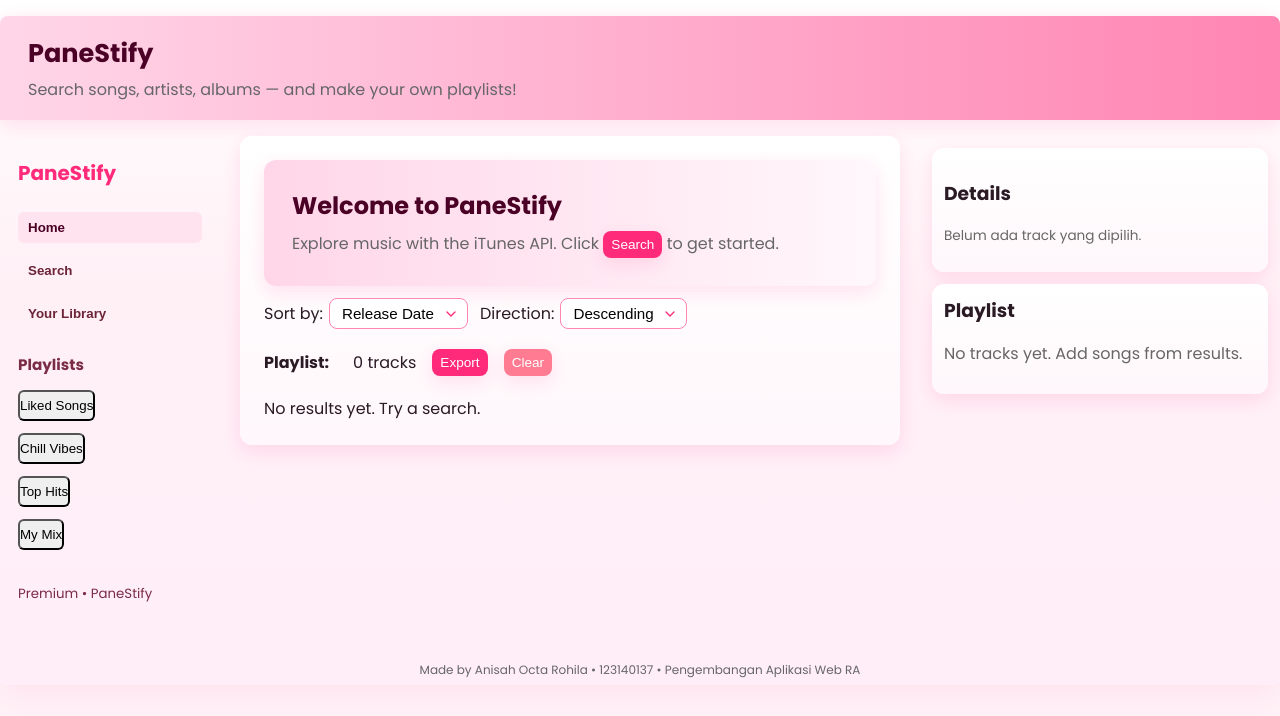
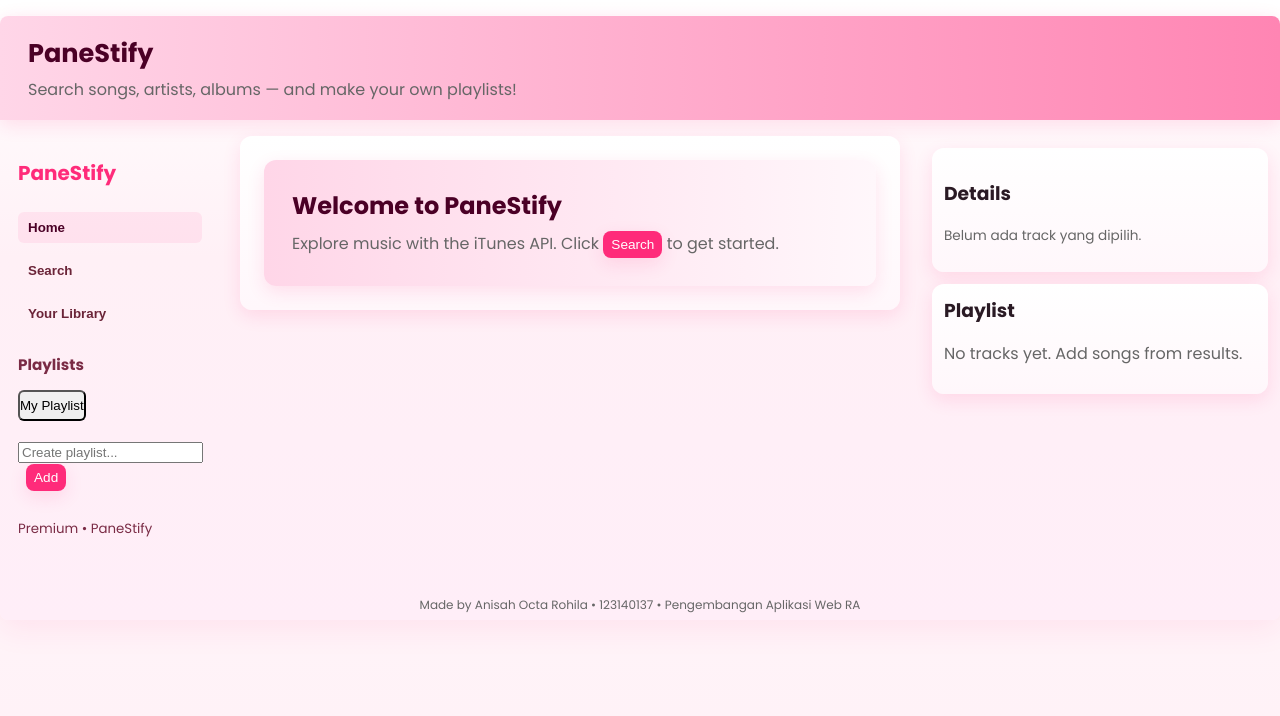
Before and after one commit to panesbelpois/uts-pemweb-123140137, a React (Vite) app: page / in a window 1280 px wide. Shown: the top 716 px of the page. Built offline with nearby package versions, Linux system fonts and the light colour scheme.

Commit message:
add feature

```diff
--- a/src/App.jsx
+++ b/src/App.jsx
@@ -4,7 +4,7 @@
 import SearchForm from "./components/SearchForm";
 import DataTable from "./components/DataTable";
 import DetailCard from "./components/DetailCard";
-import { loadPlaylistFromStorage, savePlaylistToStorage } from "./utils/storage";
+import { loadPlaylistsFromStorage, savePlaylistsToStorage, ensurePlaylist } from "./utils/storage";
 
 export default function App() {
   const [queryParams, setQueryParams] = useState(null);
@@ -12,13 +12,17 @@
   const [loading, setLoading] = useState(false);
   const [error, setError] = useState(null);
   const [selected, setSelected] = useState(null);
-  const [playlist, setPlaylist] = useState(loadPlaylistFromStorage());
+  const [playlists, setPlaylists] = useState(loadPlaylistsFromStorage());
+  const [activePlaylist, setActivePlaylist] = useState(() => {
+    const keys = Object.keys(loadPlaylistsFromStorage());
+    return keys.length ? keys[0] : "My Playlist";
+  });
   const [sortBy, setSortBy] = useState({ key: "releaseDate", dir: "desc" });
   const [page, setPage] = useState("home");
 
   useEffect(() => {
-    savePlaylistToStorage(playlist);
-  }, [playlist]);
+    savePlaylistsToStorage(playlists);
+  }, [playlists]);
 
   useEffect(() => {
     // Apply sorting to results when sort changes
@@ -85,20 +89,43 @@
     return () => controller.abort();
   }, [queryParams]);
 
-  const handleAddToPlaylist = (track) => {
+  const handleAddToPlaylist = (track, playlistName = activePlaylist) => {
     // Avoid duplicate by trackId if available (trackId or collectionId)
     const id = track.trackId ?? track.collectionId ?? track.artistId + "-" + track.trackName;
-    if (playlist.some(p => (p.trackId ?? p.collectionId) === id)) return;
-    const newPlaylist = [...playlist, track];
-    setPlaylist(newPlaylist);
+    setPlaylists(prev => {
+      const copy = { ...prev };
+      if (!copy[playlistName]) copy[playlistName] = [];
+      if (copy[playlistName].some(p => (p.trackId ?? p.collectionId) === id)) return prev;
+      copy[playlistName] = [...copy[playlistName], track];
+      return copy;
+    });
   };
 
-  const handleRemoveFromPlaylist = (track) => {
+  const handleRemoveFromPlaylist = (track, playlistName = activePlaylist) => {
     const id = track.trackId ?? track.collectionId ?? track.artistId + "-" + track.trackName;
-    setPlaylist(p => p.filter(item => (item.trackId ?? item.collectionId) !== id));
+    setPlaylists(p => ({
+      ...p,
+      [playlistName]: p[playlistName].filter(item => (item.trackId ?? item.collectionId) !== id)
+    }));
   };
 
-  const clearPlaylist = () => setPlaylist([]);
+  const clearPlaylist = (playlistName = activePlaylist) => {
+    setPlaylists(p => ({ ...p, [playlistName]: [] }));
+  };
+
+  const createPlaylist = (name) => {
+    const safe = name.trim() || "New Playlist";
+    setPlaylists(p => {
+      if (p[safe]) return p; // already exists
+      return { ...p, [safe]: [] };
+    });
+    setActivePlaylist(safe);
+  };
+
+  const selectPlaylist = (name) => {
+    setActivePlaylist(name);
+    setPage(name);
+  };
 
   const handleNavigate = (p) => {
     setPage(p);
@@ -108,13 +135,14 @@
     <div className="app-container spotify-app">
       <Header />
       <main className="main-grid">
-        <nav className="spotify-sidebar" aria-label="Main navigation">
-          <Sidebar active={page} onNavigate={handleNavigate} />
+          <nav className="spotify-sidebar" aria-label="Main navigation">
+          <Sidebar active={page} onNavigate={handleNavigate} playlists={playlists} onCreatePlaylist={createPlaylist} onSelectPlaylist={selectPlaylist} />
         </nav>
         <section className="left-panel content-area">
           {page === "search" ? (
             <>
               <SearchForm onSearch={setQueryParams} loading={loading} focus={true} />
+
               <div className="sort-row">
                 <label>
                   Sort by:
@@ -130,18 +158,19 @@
                     <option value="asc">Ascending</option>
                   </select>
                 </label>
+
                 <div className="playlist-summary">
-                  <strong>Playlist:</strong> {playlist.length} tracks
+                  <strong>Playlist:</strong> { (playlists[activePlaylist] || []).length } tracks
                   <button className="btn small" aria-label="Export playlist as JSON" title="Export playlist" onClick={() => {
-                    const blob = new Blob([JSON.stringify(playlist, null, 2)], { type: "application/json" });
+                    const blob = new Blob([JSON.stringify(playlists[activePlaylist] || [], null, 2)], { type: "application/json" });
                     const url = URL.createObjectURL(blob);
                     const a = document.createElement("a");
                     a.href = url;
-                    a.download = `playlist.json`;
+                    a.download = `${activePlaylist.replace(/\s+/g,'_') || 'playlist'}.json`;
                     a.click();
                     URL.revokeObjectURL(url);
                   }}>Export</button>
-                  <button className="btn small danger" aria-label="Clear playlist" title="Clear playlist" onClick={clearPlaylist} disabled={playlist.length===0}>Clear</button>
+                  <button className="btn small danger" aria-label="Clear playlist" title="Clear playlist" onClick={() => clearPlaylist(activePlaylist)} disabled={(playlists[activePlaylist] || []).length===0}>Clear</button>
                 </div>
               </div>
 
@@ -151,8 +180,8 @@
                 {!loading && !error && <DataTable
                   results={results}
                   onSelect={setSelected}
-                  onAddToPlaylist={handleAddToPlaylist}
-                  playlist={playlist}
+                  onAddToPlaylist={(t) => handleAddToPlaylist(t, activePlaylist)}
+                  playlist={playlists[activePlaylist] || []}
                 />}
               </div>
             </>
@@ -161,14 +190,15 @@
               <h2>Welcome to PaneStify</h2>
               <p className="muted">Explore music with the iTunes API. Click <button className="btn small" onClick={() => setPage("search")}>Search</button> to get started.</p>
             </div>
-          ) : page === "library" ? (
-            <div className="library-view">
-              <h2>Your Library</h2>
+          ) : (
+            <div className="playlist-shortcut-view">
+              <h2>{page === "library" ? "Your Library" : page}</h2>
+              <p className="muted">This view shows your current playlist. You can add tracks from Search.</p>
               <div className="playlist-card">
-                <h3>Current Playlist</h3>
-                {playlist.length === 0 && <p className="muted">No tracks yet. Add songs from Search.</p>}
+                <h3>Playlist: {activePlaylist}</h3>
+                {(!playlists[activePlaylist] || playlists[activePlaylist].length === 0) && <p className="muted">No tracks yet. Add songs from Search.</p>}
                 <ul className="playlist-list">
-                  {playlist.map((t) => (
+                  {(playlists[activePlaylist] || []).map((t) => (
                     <li key={t.trackId ?? t.collectionId ?? t.artistId + t.trackName} className="playlist-item">
                       <img src={t.artworkUrl60} alt={t.trackName} />
                       <div className="meta">
@@ -179,34 +209,7 @@
                         {t.previewUrl ? (
                           <audio controls src={t.previewUrl} preload="none" />
                         ) : null}
-                        <button className="btn small danger" onClick={() => handleRemoveFromPlaylist(t)}>Remove</button>
-                      </div>
-                    </li>
-                  ))}
-                </ul>
-              </div>
-            </div>
-          ) : (
-            /* Playlist shortcuts (liked/chill/top/mix) */
-            <div className="playlist-shortcut-view">
-              <h2>{page === "liked" ? "Liked Songs" : page === "chill" ? "Chill Vibes" : page === "top" ? "Top Hits" : "My Mix"}</h2>
-              <p className="muted">This view shows your current playlist. You can add tracks from Search.</p>
-              <div className="playlist-card">
-                <h3>Playlist</h3>
-                {playlist.length === 0 && <p className="muted">No tracks yet. Add songs from results.</p>}
-                <ul className="playlist-list">
-                  {playlist.map((t) => (
-                    <li key={t.trackId ?? t.collectionId ?? t.artistId + t.trackName} className="playlist-item">
-                      <img src={t.artworkUrl60} alt={t.trackName} />
-                      <div className="meta">
-                        <div className="title">{t.trackName ?? t.collectionName}</div>
-                        <div className="sub">{t.artistName}</div>
-                      </div>
-                      <div className="controls">
-                        {t.previewUrl ? (
-                          <audio controls src={t.previewUrl} preload="none" />
-                        ) : null}
-                        <button className="btn small danger" onClick={() => handleRemoveFromPlaylist(t)}>Remove</button>
+                        <button className="btn small danger" onClick={() => handleRemoveFromPlaylist(t, activePlaylist)}>Remove</button>
                       </div>
                     </li>
                   ))}
@@ -214,56 +217,15 @@
               </div>
             </div>
           )}
-          <div className="sort-row">
-            <label>
-              Sort by:
-              <select value={sortBy.key} onChange={(e) => setSortBy(s => ({ ...s, key: e.target.value }))}>
-                <option value="releaseDate">Release Date</option>
-                <option value="price">Price</option>
-              </select>
-            </label>
-            <label>
-              Direction:
-              <select value={sortBy.dir} onChange={(e) => setSortBy(s => ({ ...s, dir: e.target.value }))}>
-                <option value="desc">Descending</option>
-                <option value="asc">Ascending</option>
-              </select>
-            </label>
-            <div className="playlist-summary">
-              <strong>Playlist:</strong> {playlist.length} tracks
-              <button className="btn small" aria-label="Export playlist as JSON" title="Export playlist" onClick={() => {
-                // export playlist JSON
-                const blob = new Blob([JSON.stringify(playlist, null, 2)], { type: "application/json" });
-                const url = URL.createObjectURL(blob);
-                const a = document.createElement("a");
-                a.href = url;
-                a.download = `playlist.json`;
-                a.click();
-                URL.revokeObjectURL(url);
-              }}>Export</button>
-              <button className="btn small danger" aria-label="Clear playlist" title="Clear playlist" onClick={clearPlaylist} disabled={playlist.length===0}>Clear</button>
-            </div>
-          </div>
-
-          <div className="table-area">
-            {loading && <div className="status">Loading...</div>}
-            {error && <div className="status error">Error: {error}</div>}
-            {!loading && !error && <DataTable
-              results={results}
-              onSelect={setSelected}
-              onAddToPlaylist={handleAddToPlaylist}
-              playlist={playlist}
-            />}
-          </div>
         </section>
 
         <aside className="right-panel">
           <DetailCard selected={selected} />
           <div className="playlist-card">
             <h3>Playlist</h3>
-            {playlist.length === 0 && <p className="muted">No tracks yet. Add songs from results.</p>}
+            {(!playlists[activePlaylist] || playlists[activePlaylist].length === 0) && <p className="muted">No tracks yet. Add songs from results.</p>}
             <ul className="playlist-list">
-              {playlist.map((t) => (
+              {(playlists[activePlaylist] || []).map((t) => (
                 <li key={t.trackId ?? t.collectionId ?? t.artistId + t.trackName} className="playlist-item">
                   <img src={t.artworkUrl60} alt={t.trackName} />
                   <div className="meta">
@@ -274,7 +236,7 @@
                     {t.previewUrl ? (
                       <audio controls src={t.previewUrl} preload="none" />
                     ) : null}
-                    <button className="btn small danger" onClick={() => handleRemoveFromPlaylist(t)}>Remove</button>
+                    <button className="btn small danger" onClick={() => handleRemoveFromPlaylist(t, activePlaylist)}>Remove</button>
                   </div>
                 </li>
               ))}
--- a/src/components/Sidebar.jsx
+++ b/src/components/Sidebar.jsx
@@ -13,7 +13,18 @@
   { id: "mix", label: "My Mix" },
 ];
 
-export default function Sidebar({ active, onNavigate }) {
+export default function Sidebar({ active, onNavigate, playlists = {}, onSelectPlaylist, onCreatePlaylist }) {
+  const [newName, setNewName] = React.useState("");
+
+  const handleCreate = (e) => {
+    e.preventDefault();
+    const name = (newName || "New Playlist").trim();
+    if (name) {
+      onCreatePlaylist && onCreatePlaylist(name);
+      setNewName("");
+    }
+  };
+
   return (
     <div className="sidebar-inner">
       <div className="logo">PaneStify</div>
@@ -28,12 +39,17 @@
       <div className="playlists">
         <h4>Playlists</h4>
         <ul>
-          {PLAYLIST_SHORTCUTS.map(p => (
-            <li key={p.id}>
-              <button type="button" className={`nav-item playlist-link ${active === p.id ? "active" : ""}`} onClick={() => onNavigate && onNavigate(p.id)}>{p.label}</button>
+          {Object.keys(playlists).map((name) => (
+            <li key={name}>
+              <button type="button" className={`nav-item playlist-link ${active === name ? "active" : ""}`} onClick={() => onSelectPlaylist && onSelectPlaylist(name)}>{name}</button>
             </li>
           ))}
         </ul>
+
+        <form onSubmit={handleCreate} style={{ marginTop: 12 }}>
+          <input aria-label="New playlist name" value={newName} onChange={(e) => setNewName(e.target.value)} placeholder="Create playlist..." />
+          <button type="submit" className="btn small" style={{ marginLeft: 8 }}>Add</button>
+        </form>
       </div>
 
       <div className="sidebar-footer">
--- a/src/utils/storage.js
+++ b/src/utils/storage.js
@@ -1,20 +1,30 @@
-const KEY = "music_explorer_playlist_v1";
+const KEY = "music_explorer_playlists_v1";
 
-export function loadPlaylistFromStorage() {
+// Returns an object mapping playlistName -> array of tracks
+export function loadPlaylistsFromStorage() {
   try {
     const raw = localStorage.getItem(KEY);
-    if (!raw) return [];
-    return JSON.parse(raw);
+    if (!raw) return { "My Playlist": [] };
+    const parsed = JSON.parse(raw);
+    // Backwards compatibility: if previously stored a single array, wrap it
+    if (Array.isArray(parsed)) return { "My Playlist": parsed };
+    return parsed;
   } catch (e) {
-    console.error("loadPlaylistFromStorage error", e);
-    return [];
+    console.error("loadPlaylistsFromStorage error", e);
+    return { "My Playlist": [] };
   }
 }
 
-export function savePlaylistToStorage(playlist) {
+export function savePlaylistsToStorage(playlists) {
   try {
-    localStorage.setItem(KEY, JSON.stringify(playlist));
+    localStorage.setItem(KEY, JSON.stringify(playlists));
   } catch (e) {
-    console.error("savePlaylistToStorage error", e);
+    console.error("savePlaylistsToStorage error", e);
   }
 }
+
+// Helper: ensure playlist exists
+export function ensurePlaylist(playlists, name) {
+  if (!playlists[name]) playlists[name] = [];
+  return playlists;
+}
```
Also changed, not shown: 3 other files (tests, documents, lock files or other folders).
